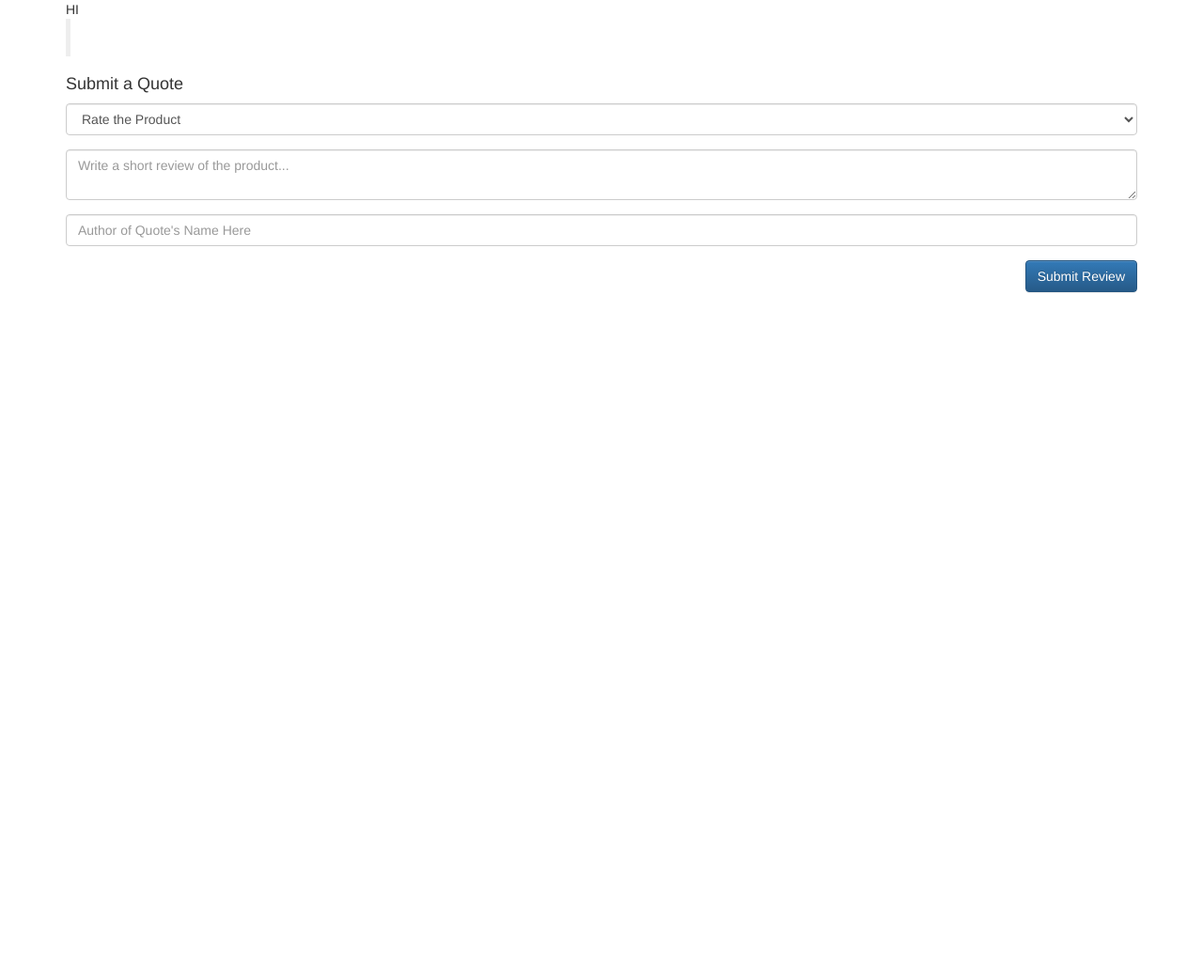
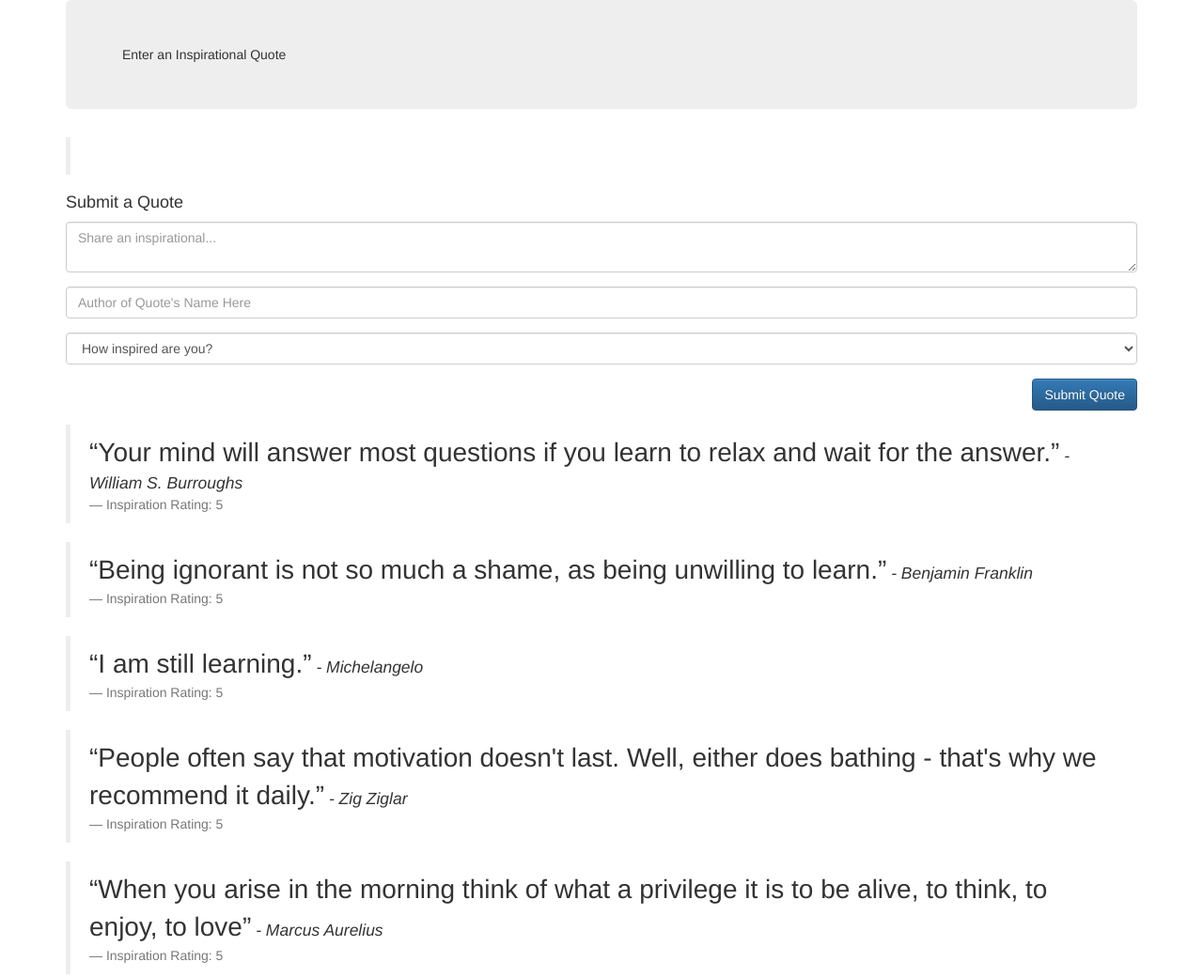
Before and after one commit to codeangler/inspirational-quotes, a plain HTML site: page index.html in a window 1280 px wide. Shown: the whole page at 94% size. Before the commit the page ends 800 px from the top, so only its background shows below. Drawn offline with nearby package versions, Linux system fonts and the light colour scheme.

Commit message:
access factory, looped through quotes stored, add style to quotes main.css,::  next step pas

```diff
--- /dev/null
+++ b/css/main.css
@@ -0,0 +1,4 @@
+blockquote q {
+  font-size: 1.6em;
+  font-weight: 200;
+}
--- a/index.html
+++ b/index.html
@@ -2,16 +2,20 @@
 <html ng-app='quoteApp'>
 <head>
   <meta charset="utf-8">
-    <title>[starter html for angular]</title>
+  <title>Inpirational Quotes</title>
 
     <!-- Bootstrap Minified -->
     <link rel="stylesheet" href="https://maxcdn.bootstrapcdn.com/bootstrap/3.3.6/css/bootstrap.min.css" integrity="sha384-1q8mTJOASx8j1Au+a5WDVnPi2lkFfwwEAa8hDDdjZlpLegxhjVME1fgjWPGmkzs7" crossorigin="anonymous">
 
     <!-- bootstrap theme -->
     <link rel="stylesheet" href="https://maxcdn.bootstrapcdn.com/bootstrap/3.3.6/css/bootstrap-theme.min.css" integrity="sha384-fLW2N01lMqjakBkx3l/M9EahuwpSfeNvV63J5ezn3uZzapT0u7EYsXMjQV+0En5r" crossorigin="anonymous">
+
+    <!-- Unique CSS -->
+    <link rel="stylesheet" href="css/main.css">
+
+    <!-- JavaScript -->
     <script type="text/javascript" src="https://cdnjs.cloudflare.com/ajax/libs/jquery/2.2.4/jquery.min.js"></script>
 
-      <!-- JavaScript -->
     <script src="https://maxcdn.bootstrapcdn.com/bootstrap/3.3.6/js/bootstrap.min.js" integrity="sha384-0mSbJDEHialfmuBBQP6A4Qrprq5OVfW37PRR3j5ELqxss1yVqOtnepnHVP9aJ7xS" crossorigin="anonymous"></script>
 
     <!-- Angular Script -->
@@ -21,41 +25,49 @@
 
 <body>
   <div class="container" ng-controller="quoteController as qCtrl">
-    <div class="main">{{ qCtrl.greeting }}
+    <div class="main">
+      <div class="jumbotron">Enter an Inspirational Quote</div>
 
-
-
-        {{ qCtrl.author }}
-        {{ qCtrl.submitQuote }}
-
-        <!--  Form -->
+        <!-- Form -->
         <form class="form-group" >
 
           <!--   Preview Form Submission -->
-          <blockquote>
+          <blockquote >
 
             <h2>{{ qCtrl.submitQuote }}</h2>
-            <h6 ng-show="qCtrl.rating"> Your Rating of this quote was <b>{{ qCtrl.rating }}</b> out of <b>5</b></h6>
-            <cite>{{ qCtrl.author }}</cite>
 
+            <footer ng-show="qCtrl.author"> <cite>{{ qCtrl.author }}</cite> <h6 ng-show="qCtrl.rating"> Your Rating of this quote was <b>{{ qCtrl.rating }}</b> out of <b>5</b></h6></footer>
           </blockquote>
 
           <h4>Submit a Quote</h4>
+
           <fieldset class="form-group">
-            <select ng-model="qCtrl.rating" class="form-control" ng-options="stars for stars in [5,4,3,2,1]" title="Stars">
-              <option value>Rate the Product</option>
-            </select>
-          </fieldset>
-          <fieldset class="form-group">
-            <textarea ng-model="qCtrl.submitQuote" class="form-control" placeholder="Write a short review of the product..." title="Review"></textarea>
+            <textarea ng-model="qCtrl.submitQuote" class="form-control" placeholder="Share an inspirational..." title="Review"></textarea>
           </fieldset>
           <fieldset class="form-group">
             <input ng-model="qCtrl.author" type="text" class="form-control" placeholder="Author of Quote's Name Here" title="Author" />
           </fieldset>
           <fieldset class="form-group">
-            <input type="submit" class="btn btn-primary pull-right" value="Submit Review" />
+            <select ng-model="qCtrl.rating" class="form-control" ng-options="stars for stars in [5,4,3,2,1]" title="Stars">
+              <option value>How inspired are you?</option>
+            </select>
+          </fieldset>
+          <fieldset class="form-group">
+            <input type="submit" class="btn btn-primary pull-right" value="Submit Quote" />
           </fieldset>
         </form>
+
+        <div class="callout">
+          <ul class="list-unstyled">
+            <li ng-repeat="quotes in qCtrl.eachQuote">
+            <blockquote>
+              <q>{{ quotes[0] }}</q>
+              <cite> - {{ quotes[1] }}</cite>
+              <footer>Inspiration Rating: {{ quotes[2] }}</footer>
+            </blockquote>
+            </li>
+          </ul>
+        </div>
     </div>
 
 
```
Lines whose indentation alone changed are shown as unchanged.
